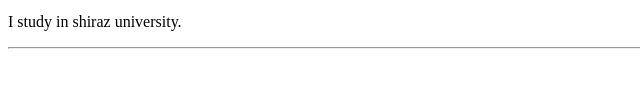
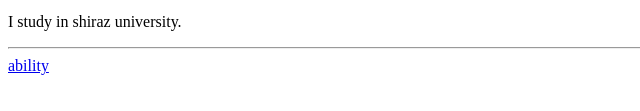
Before and after one commit to erfanmirjalili/hwhtml, a plain HTML site: page index.html in a window 1280 px wide. Shown: the part 177-288 px from the top of the page, 0-640 px from the left. Drawn offline with Linux system fonts and the light colour scheme.

Commit message:
add index.html

```diff
--- a/index.html
+++ b/index.html
@@ -12,5 +12,6 @@
     <p>I have studied in malek sabet scholl.</p>
     <p>I study in shiraz university.</p>
     <hr>
+    <a href="./index2.html">ability</a>
 </body>
 </html>
```
